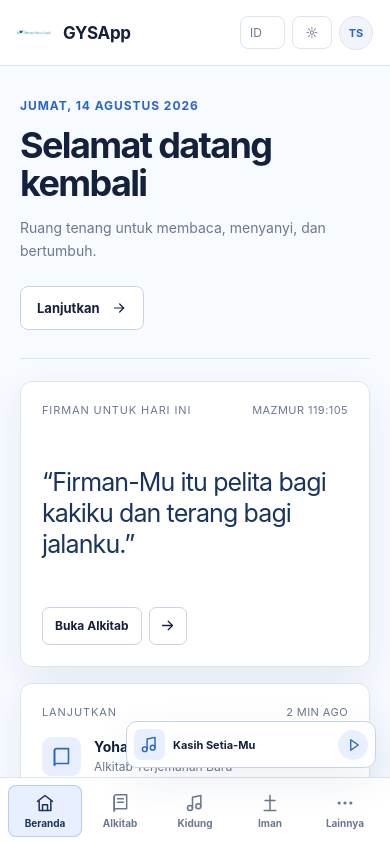
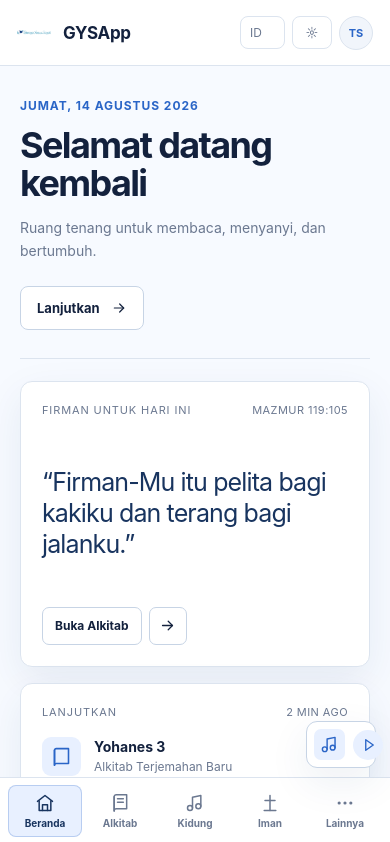
Before and after one commit to gyspnk/GYSApp-Tauri, a React (Vite) app in the folder apps/web/: page / in a window 390 px wide. Shown: the top 842 px of the page. Built offline with nearby package versions, Linux system fonts and the light colour scheme.

Commit message:
fix: keep mobile media control out of reader actions

```diff
--- a/apps/web/src/styles.css
+++ b/apps/web/src/styles.css
@@ -1612,9 +1612,9 @@ blockquote {
   .media-surface {
     right: 14px;
     bottom: calc(76px + env(safe-area-inset-bottom));
-    width: calc(100vw - 28px);
-    max-width: 250px;
-    grid-template-columns: 31px minmax(0, 1fr) 30px;
+    width: 70px;
+    max-width: 70px;
+    grid-template-columns: 31px 30px;
     gap: 8px;
     padding: 7px;
   }
@@ -1623,7 +1623,8 @@ blockquote {
     height: 31px;
   }
   .media-meta small,
-  .media-meta span {
+  .media-meta span,
+  .media-meta {
     display: none;
   }
   .media-meta strong {
```
